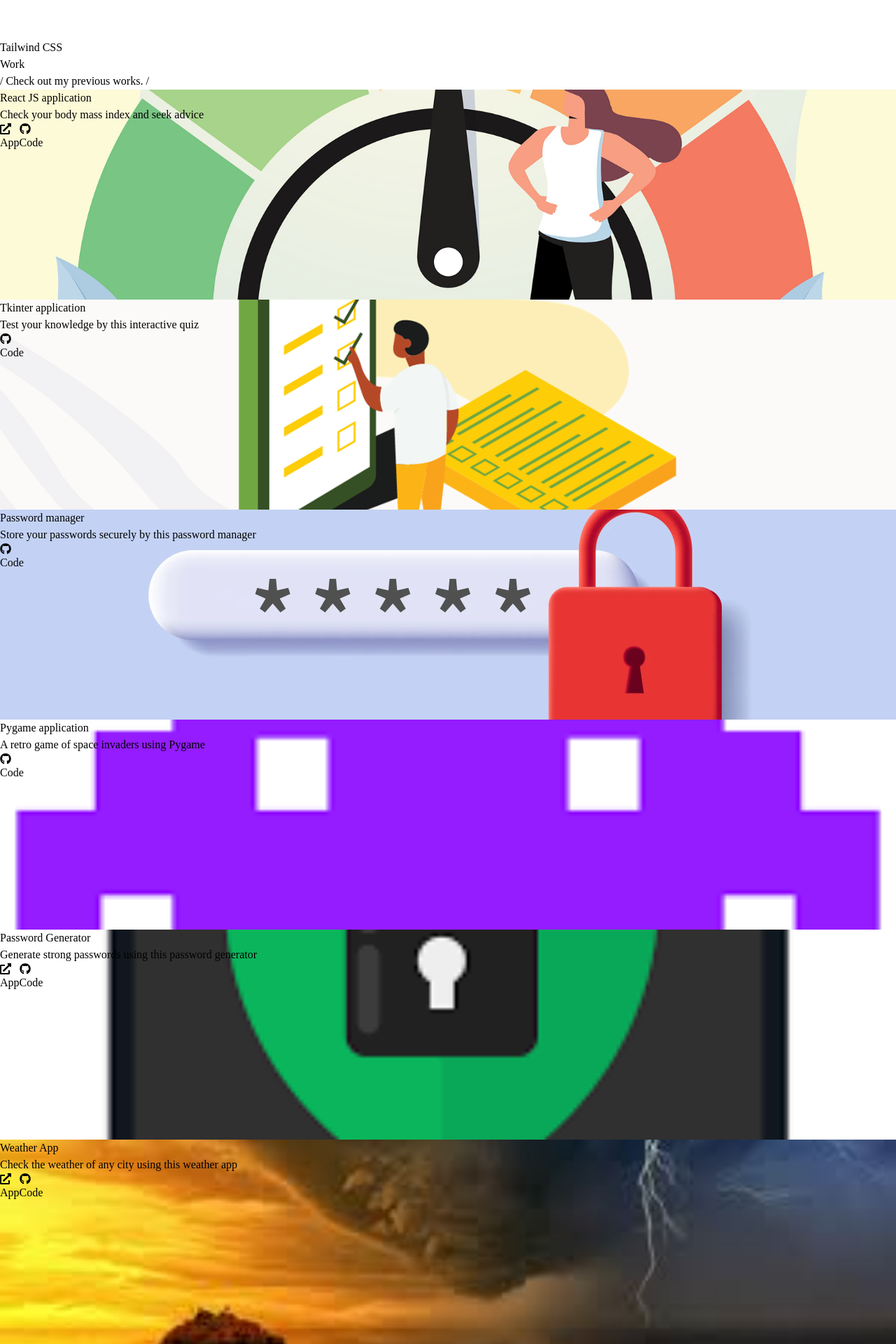
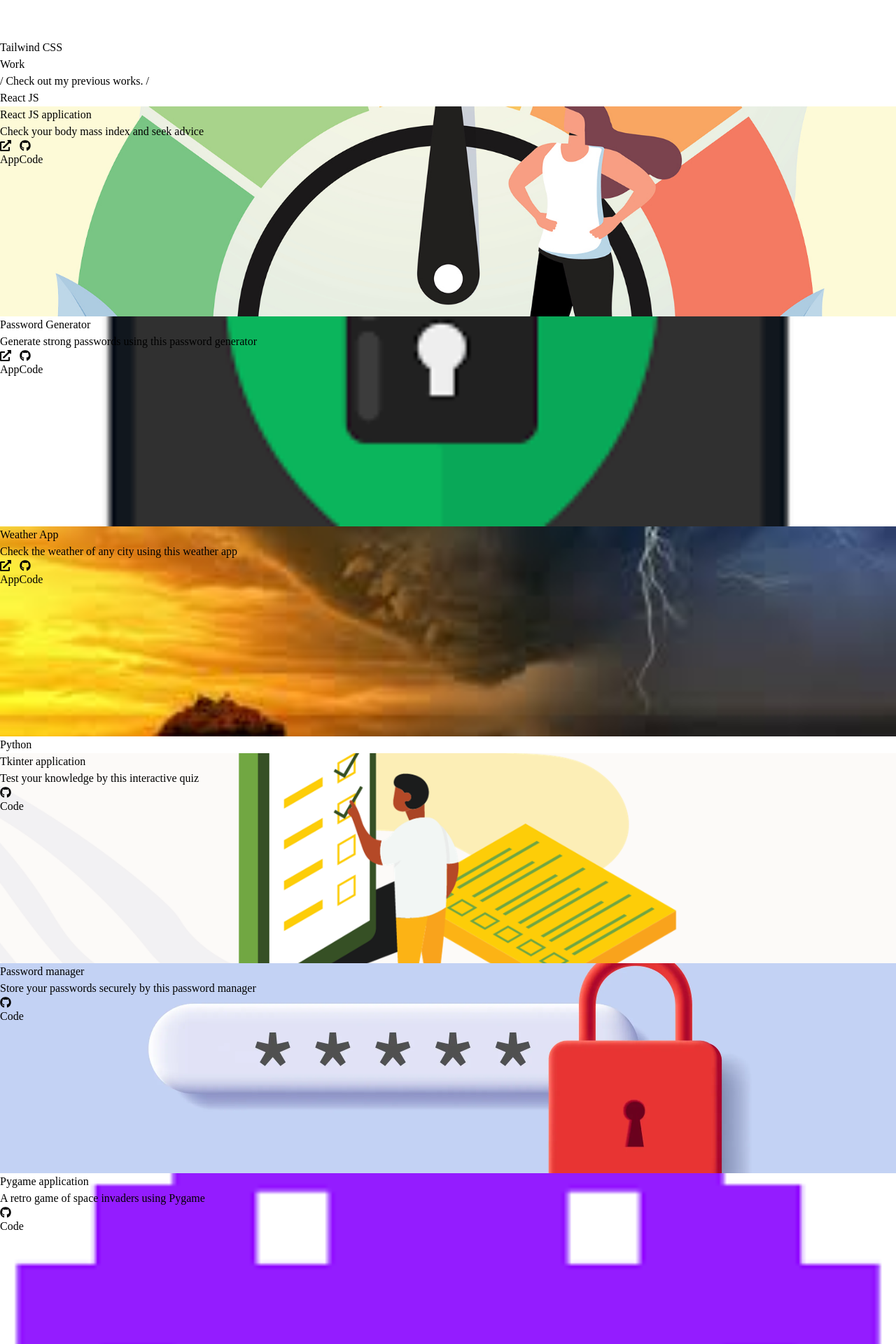
Before and after one commit to Abdullahprogramme/personal_portfolio, a React (Create React App) app: page / in a window 1280 px wide. Shown: the part 5040-6960 px from the top of the page at 70% size. Built offline with nearby package versions, Linux system fonts and the light colour scheme.

Commit message:
Update Work.js

```diff
--- a/src/Components/Work.js
+++ b/src/Components/Work.js
@@ -10,16 +10,20 @@ import Weather from "../Assets/Weather.jpg";
 
 const Work = () => {
     return (
-        <div name='work' className="w-full md:h-screen text-gray-300 bg-[#0a192f]">
+        <div name='work' className="w-full min-h-screen text-gray-300 bg-[#0a192f]">
             <div className="max-w-[1000px] mx-auto flex flex-col justify-center w-full h-full">
                 <div className="pb-8 pl-4 pt-4">
                     <p className="text-4xl font-bold inline border-b-4 text-[#416D19] border-pink-300">Work</p>
                     <p className="py-6">/ Check out my previous works. /</p>
                 </div>
 
-                {/* Container */}
+                {/* React JS Heading */}
+                <div className="pb-4 pl-4">
+                    <p className="text-2xl font-bold inline text-[#416D19]">React JS</p>
+                </div>
+
+                {/* React JS Projects */}
                 <div className="grid sm:grid-cols-2 pl-2 pr-2 md:grid-cols-3 gap-4">
-
                     {/* BMI calculator */}
                     <ProjectCard1
                         image={BMI}
@@ -29,6 +33,32 @@ const Work = () => {
                         codeLink={"https://github.com/Abdullahprogramme/BMI-calculator"}
                     />
 
+                    {/* Password generator */}
+                    <ProjectCard1
+                        image={PasswordGenerator}
+                        title={"Password Generator"}
+                        description={"Generate strong passwords using this password generator"}
+                        appLink={"https://passforge.netlify.app"}
+                        codeLink={"https://github.com/Abdullahprogramme/Password_Generator"}
+                    />
+
+                    {/* Weather App */}
+                    <ProjectCard1
+                        image={Weather}
+                        title={"Weather App"}
+                        description={"Check the weather of any city using this weather app"}
+                        appLink={"https://skyswift.netlify.app"}
+                        codeLink={"https://github.com/Abdullahprogramme/Weather-App"}
+                    />
+                </div>
+
+                {/* Python Heading */}
+                <div className="pb-4 pl-4 pt-8">
+                    <p className="text-2xl font-bold inline text-[#416D19]">Python</p>
+                </div>
+
+                {/* Python Projects */}
+                <div className="grid sm:grid-cols-2 pl-2 pr-2 md:grid-cols-3 gap-4">
                     {/* Tkinter application */}
                     <ProjectCard2
                         image={test}
@@ -52,25 +82,6 @@ const Work = () => {
                         description={"A retro game of space invaders using Pygame"}
                         codeLink={"https://github.com/Abdullahprogramme/PyGame/tree/main/Space%20Invaders"}
                     />
-
-                    {/* Password generator */}
-                    <ProjectCard1
-                        image={PasswordGenerator}
-                        title={"Password Generator"}
-                        description={"Generate strong passwords using this password generator"}
-                        appLink={"https://passforge.netlify.app"}
-                        codeLink={"https://github.com/Abdullahprogramme/Password_Generator"}
-                    />
-
-                    {/* Weather App */}
-                    <ProjectCard1
-                        image={Weather}
-                        title={"Weather App"}
-                        description={"Check the weather of any city using this weather app"}
-                        appLink={"https://skyswift.netlify.app"}
-                        codeLink={"https://github.com/Abdullahprogramme/Weather-App"}
-                    />
-
                 </div>
             </div>
         </div>
```
